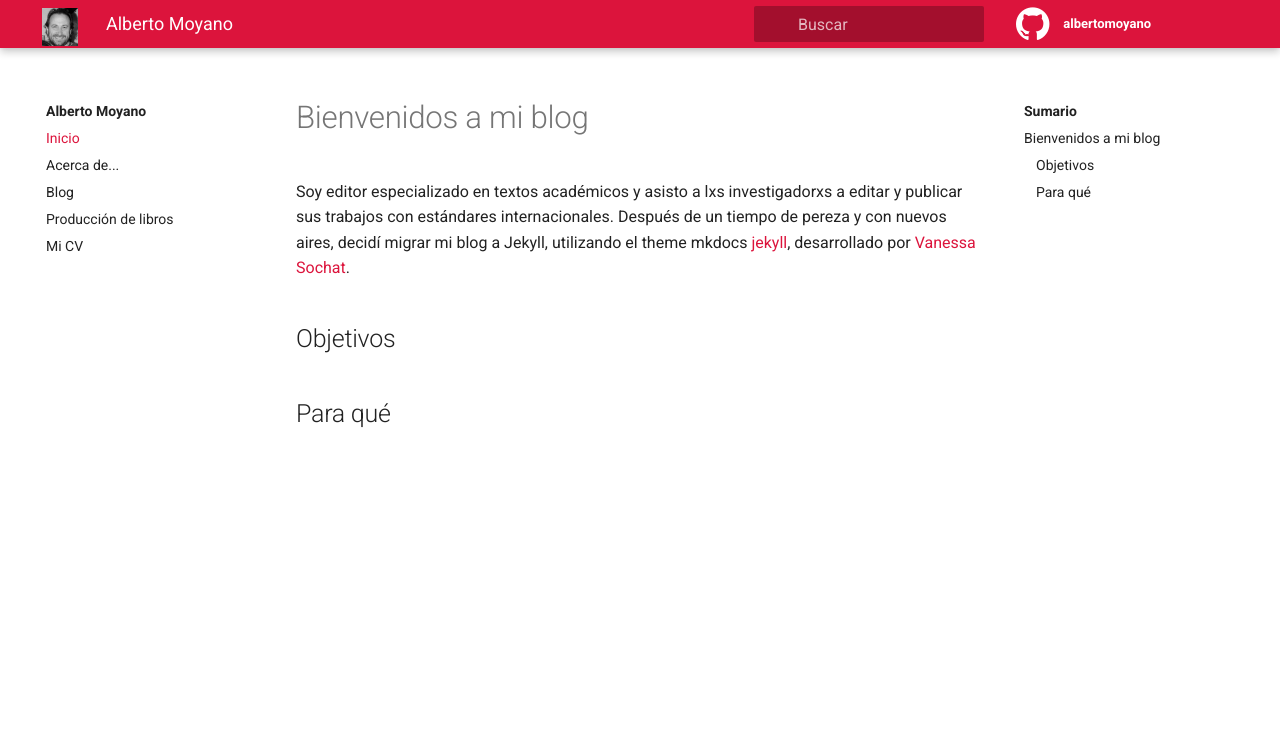
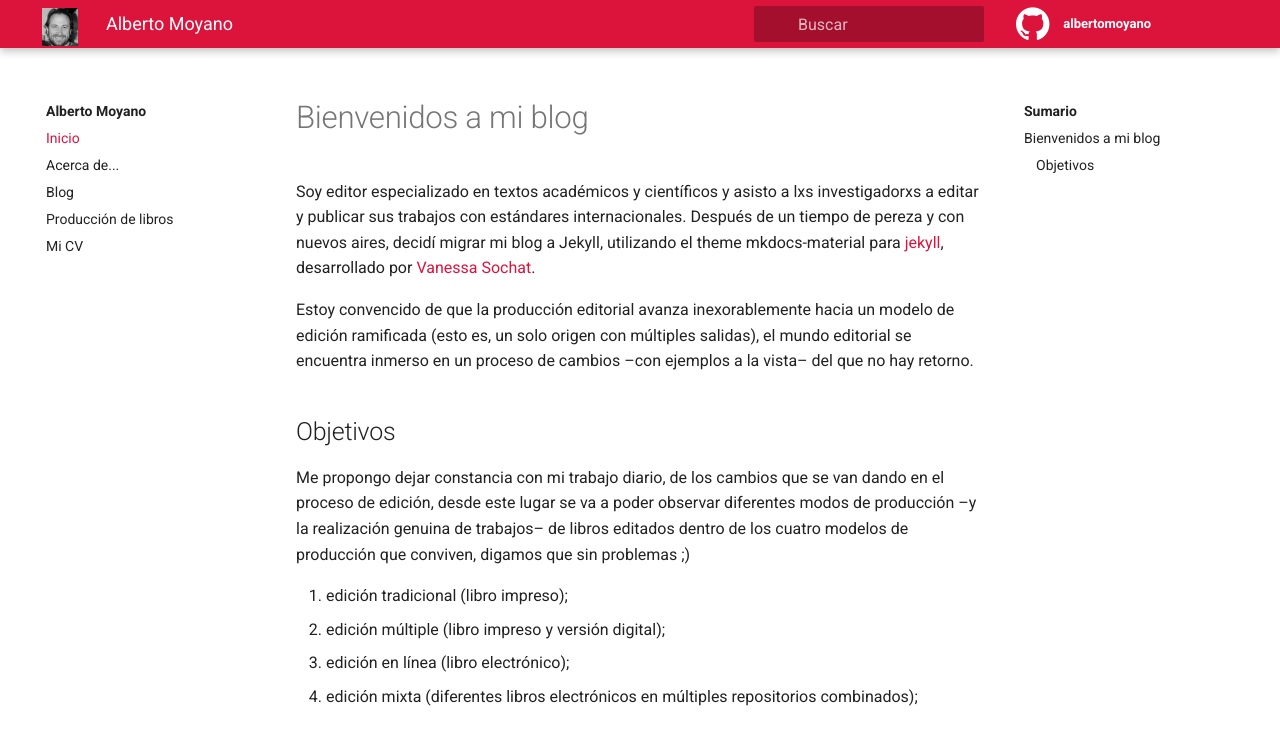
Before and after one commit to albertomoyano/albertomoyano.github.io, a Jekyll site: the page built from pages/index.md, in a window 1280 px wide and 900 px high. Shown: the top 745 px of the window. Built offline with Jekyll 4.4.1, drawn with Linux system fonts in a browser that asks for light colours.

Commit message:
arreglos en el inicio

```diff
--- a/pages/index.md
+++ b/pages/index.md
@@ -6,9 +6,15 @@ permalink: /
 
 # Bienvenidos a mi blog
 
-Soy editor especializado en textos académicos y asisto a lxs investigadorxs a editar y publicar sus trabajos con estándares internacionales. Después de un tiempo de pereza y con nuevos aires, decidí migrar mi blog a Jekyll, utilizando el theme mkdocs [jekyll](https://github.com/jekyll/jekyll), desarrollado por [Vanessa Sochat](https://github.com/vsoch).
+Soy editor especializado en textos académicos y científicos y asisto a lxs investigadorxs a editar y publicar sus trabajos con estándares internacionales. Después de un tiempo de pereza y con nuevos aires, decidí migrar mi blog a Jekyll, utilizando el theme mkdocs-material para [jekyll](https://github.com/jekyll/jekyll), desarrollado por [Vanessa Sochat](https://github.com/vsoch).
+
+Estoy convencido de que la producción editorial avanza inexorablemente hacia un modelo de edición ramificada (esto es, un solo origen con múltiples salidas), el mundo editorial se encuentra inmerso en un proceso de cambios --con ejemplos a la vista-- del que no hay retorno.
 
 ## Objetivos
 
+Me propongo dejar constancia con mi trabajo diario, de los cambios que se van dando en el proceso de edición, desde este lugar se va a poder observar diferentes modos de producción --y la realización genuina de trabajos-- de libros editados dentro de los cuatro modelos de producción que conviven, digamos que sin problemas ;)
 
-## Para qué
+1. edición tradicional (libro impreso);
+2. edición múltiple (libro impreso y versión digital);
+3. edición en línea (libro electrónico);
+4. edición mixta (diferentes libros electrónicos en múltiples repositorios combinados);
```
Also changed, not shown: pages/novedades.md (+0 -5 lines).
